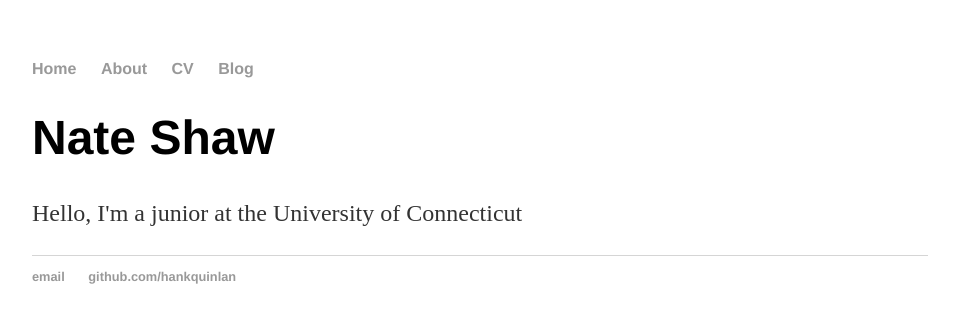
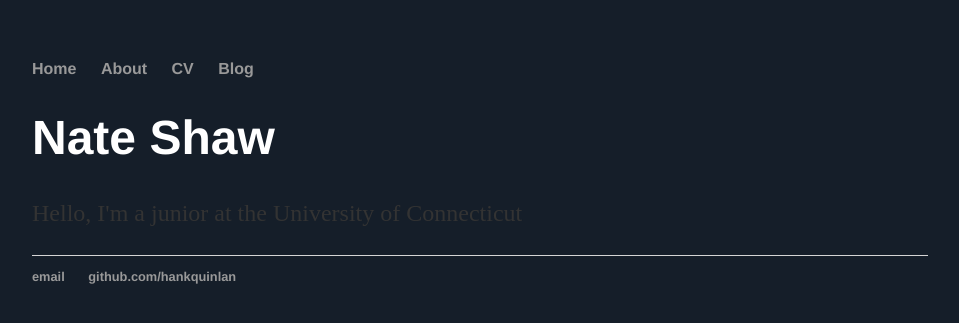
Before and after one commit to nshaw98/aboutnathan.github.io, a Jekyll site: the page built from index.html, in a window 1280 px wide. Shown: the top 323 px of the page, without its empty margins (160-1119 px from the left). Built offline with Jekyll 4.4.1, drawn with Linux system fonts in a browser that asks for light colours.

Commit message:
Update main.css

```diff
--- a/css/main.css
+++ b/css/main.css
@@ -1,12 +1,15 @@
 body {
     margin: 60px auto;
     width: 70%;
+    background-color: #151E29;
+    color: white;
 }
 nav ul, footer ul {
     font-family:'Helvetica', 'Arial', 'Sans-Serif';
     padding: 0px;
     list-style: none;
     font-weight: bold;
+    color: #1D8DEE;
 }
 nav ul li, footer ul li {
     display: inline;
```
